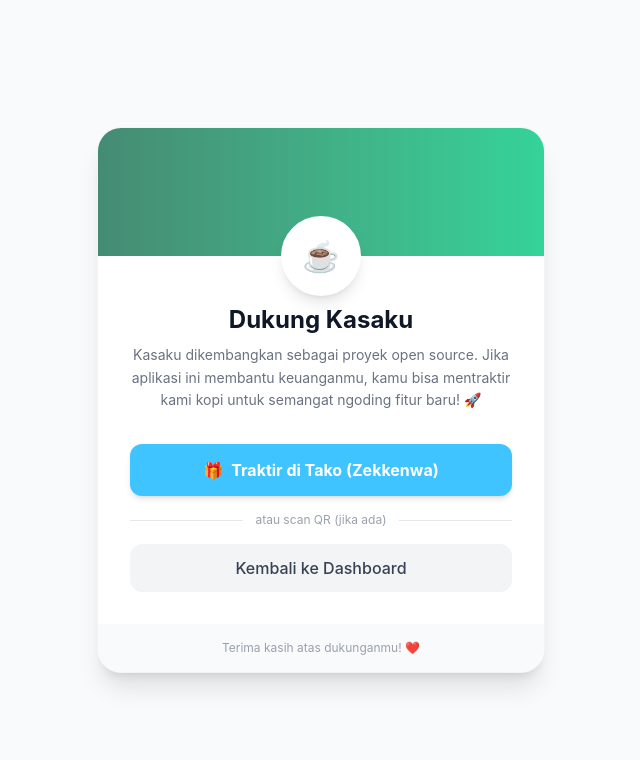
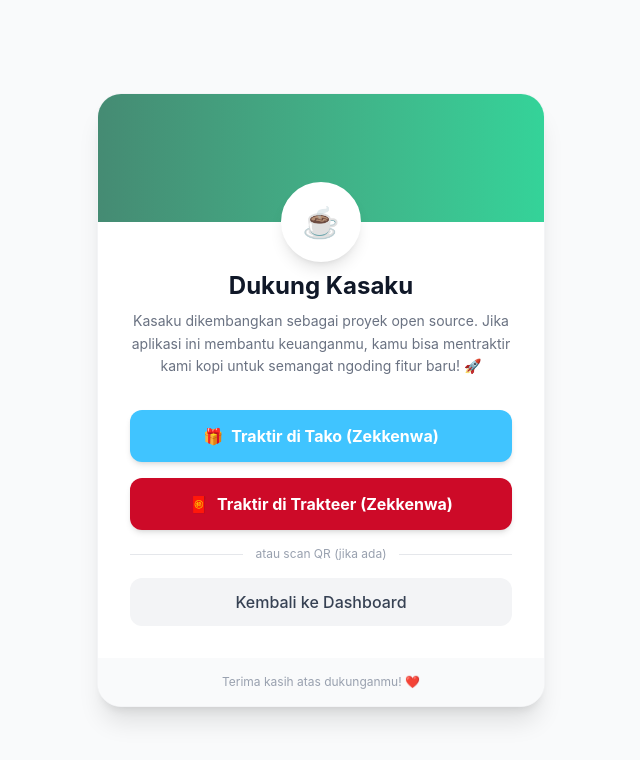
Before and after one commit to Zekkenwa/kasaku, a Next.js app: page /donasi in a window 1280 px wide. Shown: the top 760 px of the page, without its empty margins (319-959 px from the left). Built offline with nearby package versions, Linux system fonts and the light colour scheme.

Commit message:
Feat: add Trakteer donation link to README and Donation Page

```diff
--- a/app/donasi/page.tsx
+++ b/app/donasi/page.tsx
@@ -26,6 +26,15 @@
                             <span>🎁</span> Traktir di Tako (Zekkenwa)
                         </a>
 
+                        <a
+                            href="https://trakteer.id/zekkenwa"
+                            target="_blank"
+                            rel="noopener noreferrer"
+                            className="block w-full py-3.5 px-6 bg-[#CD0A28] hover:bg-[#b00922] text-white font-bold rounded-xl shadow-md transform hover:scale-[1.02] transition-all flex items-center justify-center gap-2"
+                        >
+                            <span>🧧</span> Traktir di Trakteer (Zekkenwa)
+                        </a>
+
                         <div className="flex items-center gap-3 text-xs text-gray-400 dark:text-gray-500 my-4">
                             <div className="h-px bg-gray-200 dark:bg-gray-700 flex-1"></div>
                             <span>atau scan QR (jika ada)</span>
```
Also changed, not shown: 1 other file (tests, documents, lock files or other folders).
